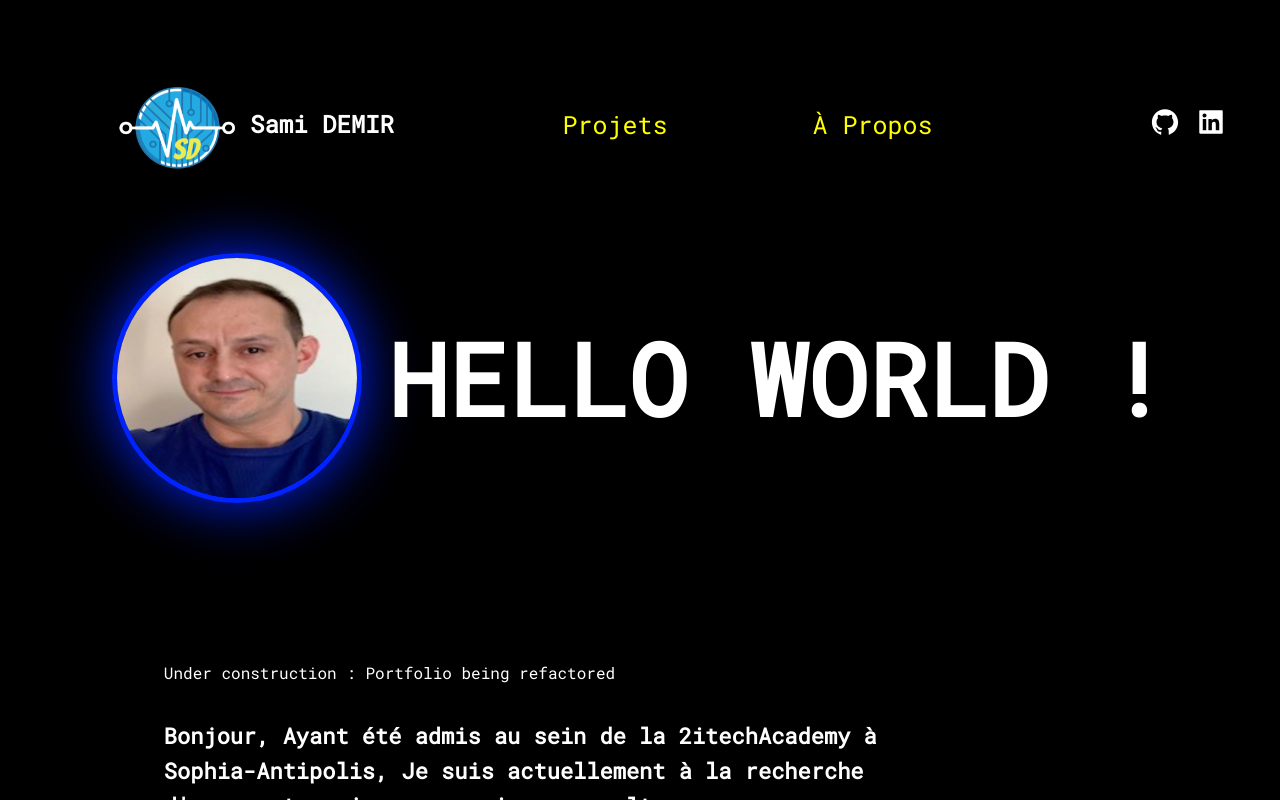
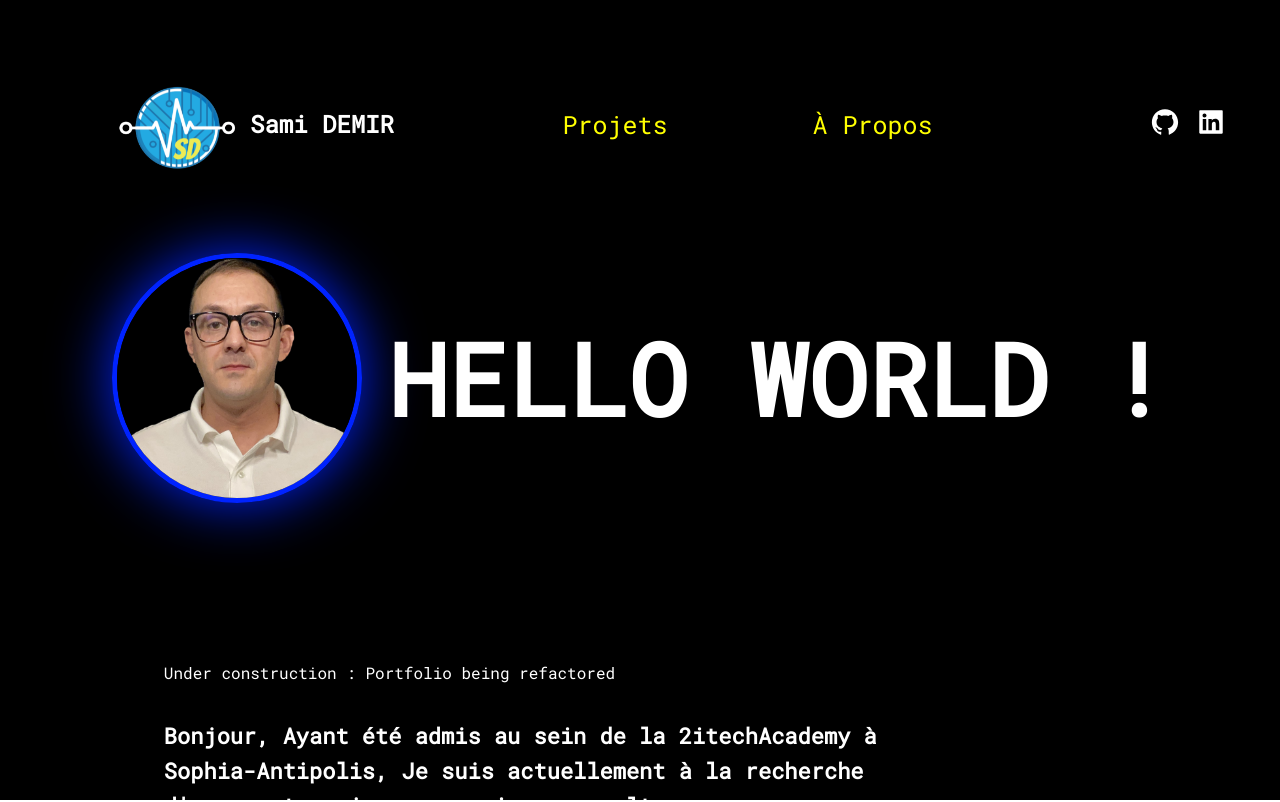
Before and after one commit to 159SAMSPAROW/Portfolio_v3, a React (Vite) app: page / in a window 1280 px wide. Shown: the top 802 px of the page. Built offline with nearby package versions, Linux system fonts and the light colour scheme.

Commit message:
Profil_img updated

```diff
--- a/src/components/Header.jsx
+++ b/src/components/Header.jsx
@@ -83,7 +83,7 @@ const Header = () => {
 
       </SectionHeading>
       <ProfileContainer>
-        <ProfileImg src="/images/photo_cv.png" alt="Photo de Sami" />
+        <ProfileImg src="/images/Profil_Img_cv.jpg" alt="Photo de Sami" />
         <Div4 ref={ProfileText}>
           <StyledSpan>HELLO WORLD !</StyledSpan>
         </Div4>
```
Also changed, not shown: public/images/Profil_Img_cv.jpg (added).
